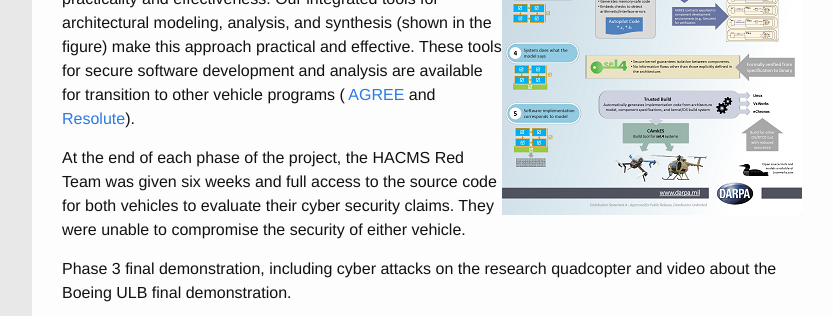
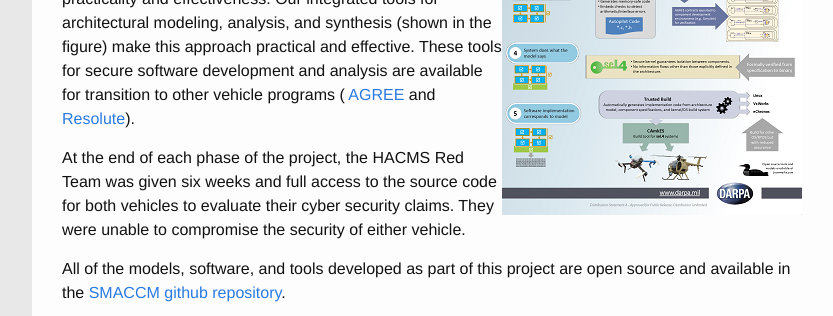
Before and after one commit to loonwerks/loonwerks.github.io, a Jekyll site: the page built from projects/hacms.html, in a window 1280 px wide and 900 px high, scrolled down 1037 px, cut to the strip 0-316 px from the top of the window. Shown: the whole strip, without its empty margins (168-1001 px from the left). Built offline with Jekyll 4.4.1, drawn with Linux system fonts in a browser that asks for light colours; Markdown is read by kramdown in place of the engine named in the settings.

Commit message:
Added link to SMACCM github repo

```diff
--- a/projects/hacms.html
+++ b/projects/hacms.html
@@ -34,6 +34,8 @@ These tools for secure software development and analysis are available for trans
 
 <p>At the end of each phase of the project, the HACMS Red Team was given six weeks and full access to the source code for both vehicles to evaluate their cyber security claims.  They were unable to compromise the security of either vehicle. </p>
 
+<p>All of the models, software, and tools developed as part of this project are open source and available in the <A href="https://github.com/smaccm"> SMACCM github repository</A>. </p>
+
 <p>Phase 3 final demonstration, including cyber attacks on the research quadcopter and video about the Boeing ULB final demonstration.</p>
 <iframe width="560" height="315" src="https://www.youtube.com/embed/sa3lnRX7CBw" frameborder="0" allowfullscreen></iframe>
 <p>HACMS program explainer.  This provides a nice overview of the technologies and accomplishments.</p>
```
